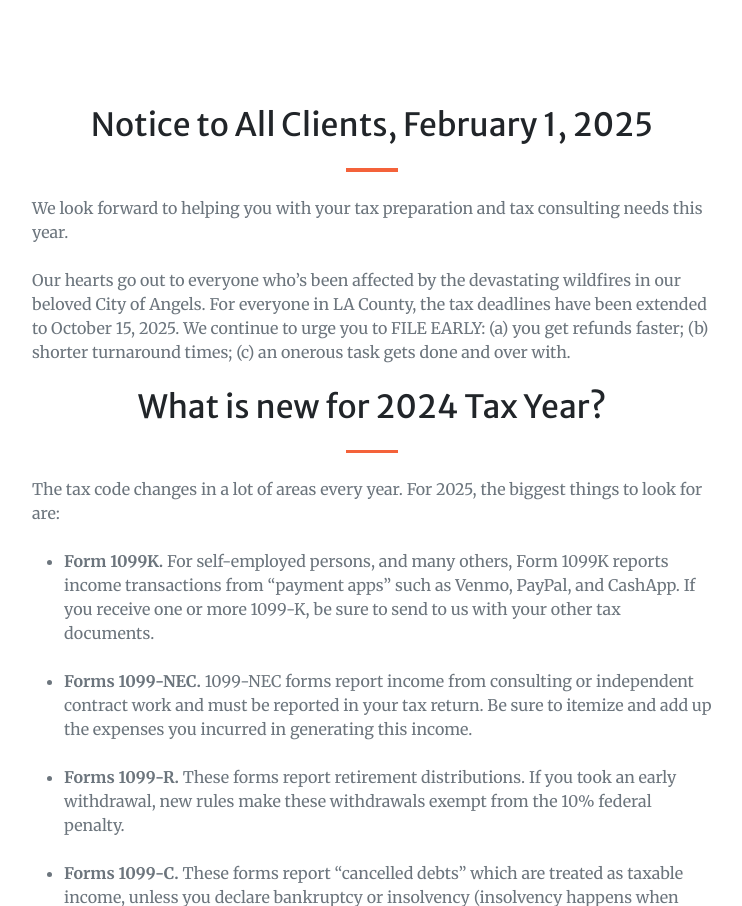
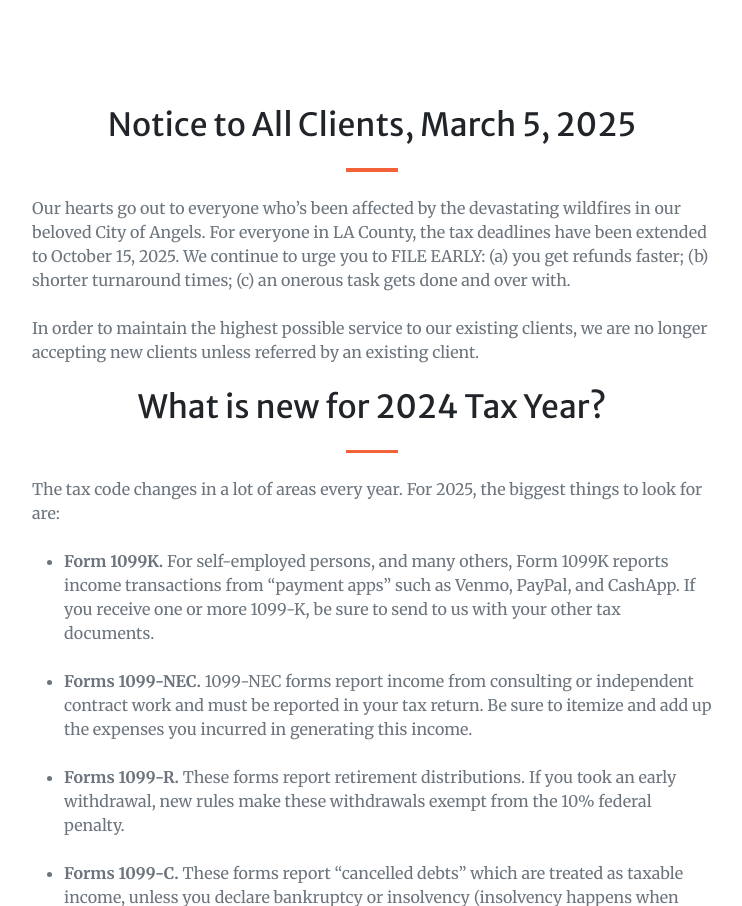
Before and after one commit to alpartida/fairchild-tax, a plain HTML site: page index.html in a window 1280 px wide. Shown: the part 822-1728 px from the top of the page, without its empty margins (268-1010 px from the left). Drawn offline with nearby package versions, Linux system fonts and the light colour scheme; some packages are replaced by stand-ins of ours; a script that the page names is missing.

Commit message:
update notice

```diff
--- a/index.html
+++ b/index.html
@@ -156,13 +156,9 @@
         <div class="row gx-4 gx-lg-5 justify-content-center">
           <div class="col-lg-8 text-start">
             <h2 class="text-center mt-0">
-              Notice to All Clients, February 1, 2025
+              Notice to All Clients, March 5, 2025
             </h2>
             <hr class="divider" />
-            <p class="text-muted mb-4">
-              We look forward to helping you with your tax preparation and tax
-              consulting needs this year.
-            </p>
             <p class="text-muted mb-4">
               Our hearts go out to everyone who’s been affected by the
               devastating wildfires in our beloved City of Angels. For everyone
@@ -170,6 +166,11 @@
               2025. We continue to urge you to FILE EARLY: (a) you get refunds
               faster; (b) shorter turnaround times; (c) an onerous task gets
               done and over with.
+            </p>
+            <p class="text-muted mb-4">
+              In order to maintain the highest possible service to our existing
+              clients, we are no longer accepting new clients unless referred by
+              an existing client.
             </p>
             <h2 class="text-center mt-0">What is new for 2024 Tax Year?</h2>
             <hr class="divider" />
```
